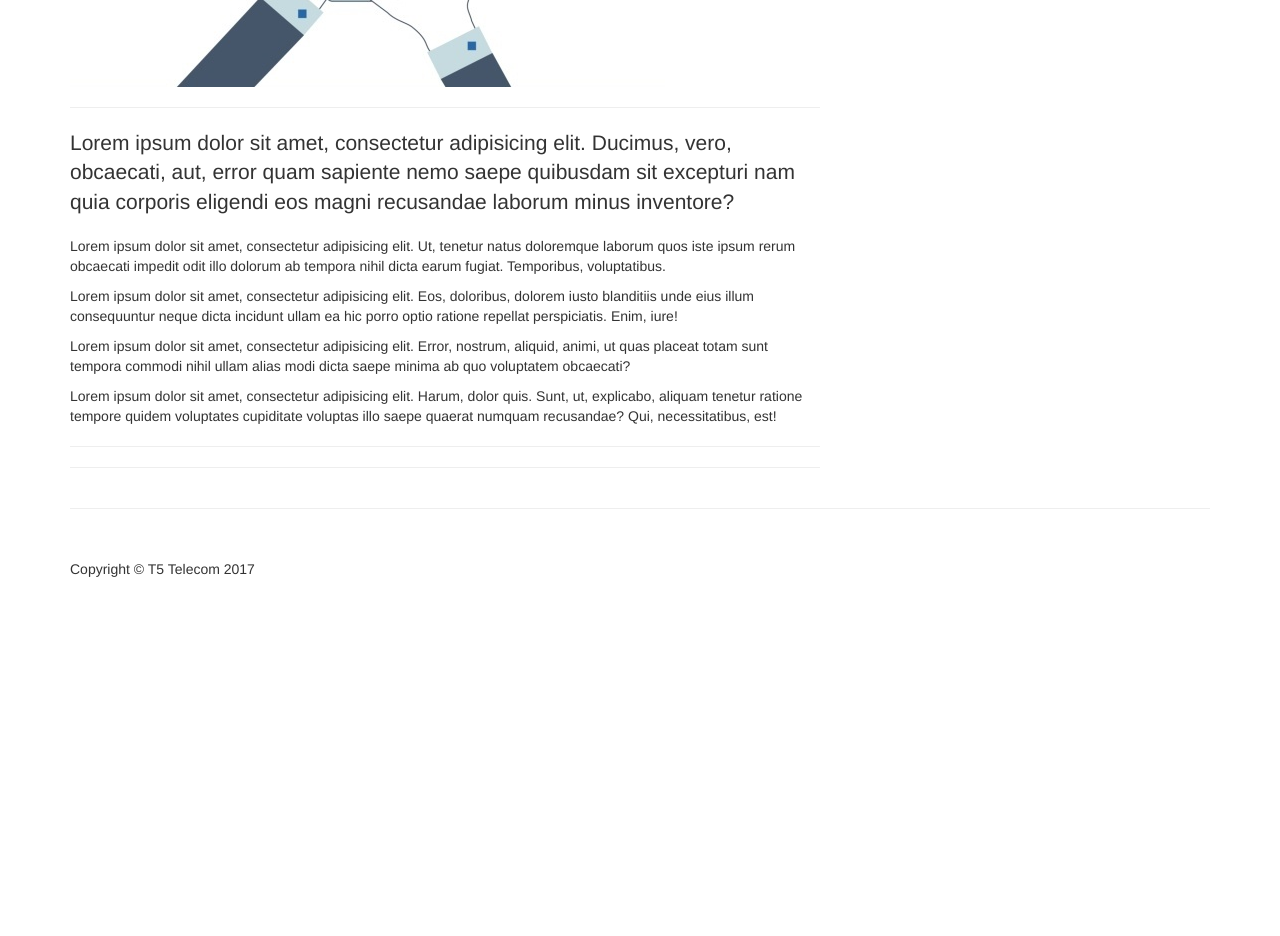
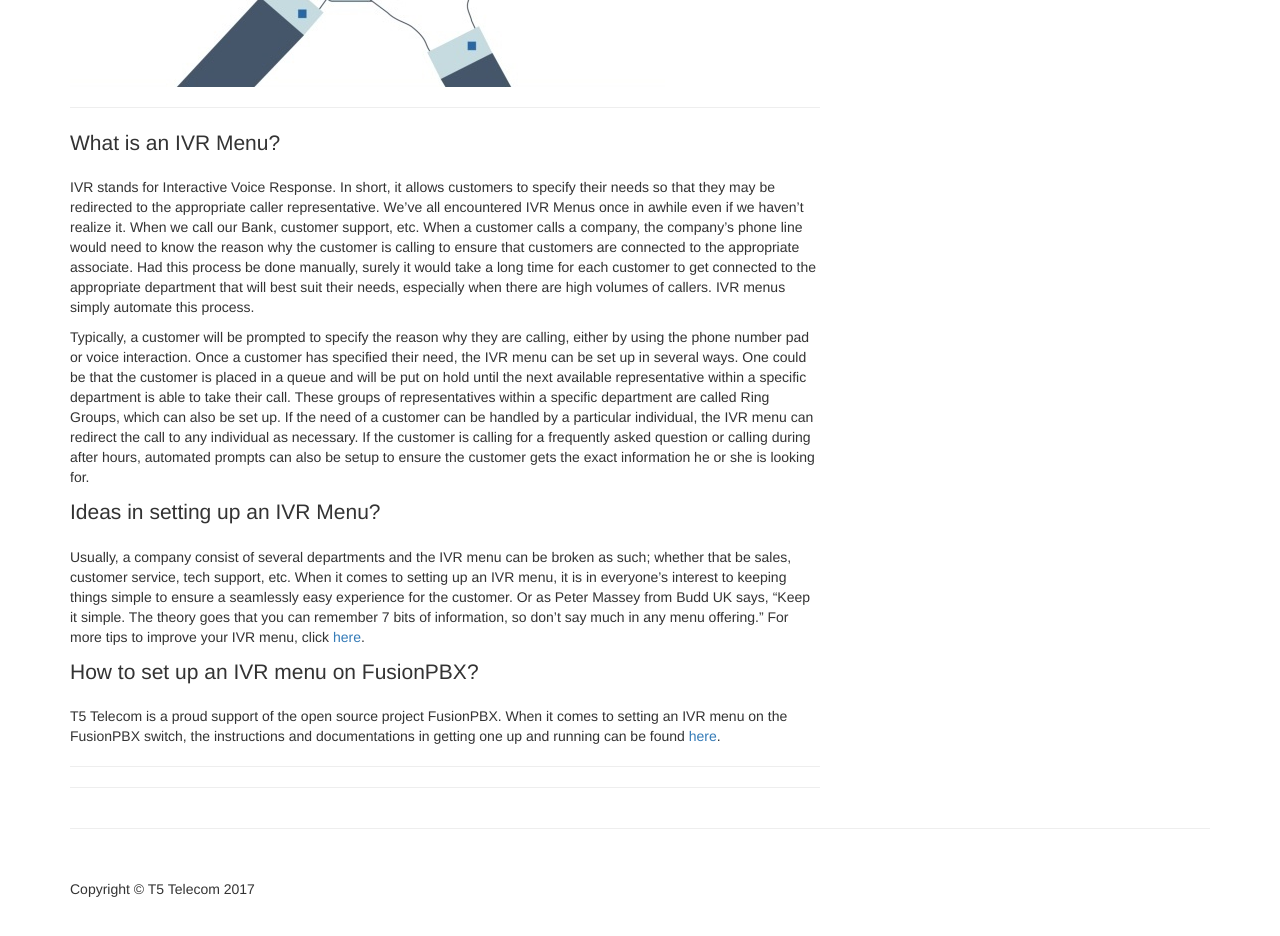
Before and after one commit to rteves18/T5-Documentation, a plain HTML site: page index.html in a window 1280 px wide. Shown: the part 640-1576 px from the top of the page. Before the commit the page ends 1279 px from the top, so only its background shows below. Drawn offline with Linux system fonts and the light colour scheme; a script that the page names is missing.

Commit message:
finished main text, will need revisions

```diff
--- a/index.html
+++ b/index.html
@@ -5,6 +5,8 @@
 
     <meta charset="utf-8">
     <meta http-equiv="X-UA-Compatible" content="IE=edge">
+    <meta property="og:image" content="http://offers.holdcom.com/hubfs/ThinkstockPhotos-512170958-568736-edited.jpg" >
+    <meta property="og:description" content="What is an IVR Menu? Ideas in setting up an IVR Menu? How to set up an IVR menu on FusionPBX?">
     <meta name="viewport" content="width=device-width, initial-scale=1">
     <meta name="description" content="">
     <meta name="author" content="">
@@ -33,13 +35,17 @@
         <div class="container">
             <!-- Brand and toggle get grouped for better mobile display -->
             <div class="navbar-header">
+
                 <button type="button" class="navbar-toggle" data-toggle="collapse" data-target="#bs-example-navbar-collapse-1">
                     <span class="sr-only">Toggle navigation</span>
                     <span class="icon-bar"></span>
                     <span class="icon-bar"></span>
                     <span class="icon-bar"></span>
                 </button>
-                <a class="navbar-brand" href="#">T5 Telecom Documentation</a>
+                <a class="navbar-brand" href="#">
+                 <!--    <span><img src="/img/t5-logo1.png" height="38" width="38"></span>  -->
+                    T5 Telecom Documentation
+                </a>
             </div>
             <!-- Collect the nav links, forms, and other content for toggling -->
             <div class="collapse navbar-collapse" id="bs-example-navbar-collapse-1">
@@ -71,7 +77,7 @@
                 <!-- Blog Post -->
 
                 <!-- Title -->
-                <h1>What is an IVR?</h1>
+                <h1>IVR Menus</h1>
 
                 <!-- Author -->
                 <p class="lead">
@@ -91,11 +97,13 @@
                 <hr>
 
                 <!-- Post Content -->
-                <p class="lead">Lorem ipsum dolor sit amet, consectetur adipisicing elit. Ducimus, vero, obcaecati, aut, error quam sapiente nemo saepe quibusdam sit excepturi nam quia corporis eligendi eos magni recusandae laborum minus inventore?</p>
-                <p>Lorem ipsum dolor sit amet, consectetur adipisicing elit. Ut, tenetur natus doloremque laborum quos iste ipsum rerum obcaecati impedit odit illo dolorum ab tempora nihil dicta earum fugiat. Temporibus, voluptatibus.</p>
-                <p>Lorem ipsum dolor sit amet, consectetur adipisicing elit. Eos, doloribus, dolorem iusto blanditiis unde eius illum consequuntur neque dicta incidunt ullam ea hic porro optio ratione repellat perspiciatis. Enim, iure!</p>
-                <p>Lorem ipsum dolor sit amet, consectetur adipisicing elit. Error, nostrum, aliquid, animi, ut quas placeat totam sunt tempora commodi nihil ullam alias modi dicta saepe minima ab quo voluptatem obcaecati?</p>
-                <p>Lorem ipsum dolor sit amet, consectetur adipisicing elit. Harum, dolor quis. Sunt, ut, explicabo, aliquam tenetur ratione tempore quidem voluptates cupiditate voluptas illo saepe quaerat numquam recusandae? Qui, necessitatibus, est!</p>
+                <p class="lead">What is an IVR Menu?</p>
+                <p>IVR stands for Interactive Voice Response. In short, it allows customers to specify their needs so that they may be redirected to the appropriate caller representative. We’ve all encountered IVR Menus once in awhile even if we haven’t realize it. When we call our Bank, customer support, etc. When a customer calls a company, the company’s phone line would need to know the reason why the customer is calling to ensure that customers are connected to the appropriate associate. Had this process be done manually, surely it would take a long time for each customer to get connected to the appropriate department that will best suit their needs, especially when there are high volumes of callers. IVR menus simply automate this process.</p>
+                <p>Typically, a customer will be prompted to specify the reason why they are calling, either by using the phone number pad or voice interaction. Once a customer has specified their need, the IVR menu can be set up in several ways. One could be that the customer is placed in a queue and will be put on hold until the next available representative within a specific department is able to take their call. These groups of representatives within a specific department are called Ring Groups, which can also be set up. If the need of a customer can be handled by a particular individual, the IVR menu can redirect the call to any individual as necessary. If the customer is calling for a frequently asked question or calling during after hours, automated prompts can also be setup to ensure the customer gets the exact information he or she is looking for. </p>
+                <p class="lead">Ideas in setting up an IVR Menu?</p>
+                <p>Usually, a company consist of several departments and the IVR menu can be broken as such; whether that be sales, customer service, tech support, etc. When it comes to setting up an IVR menu, it is in everyone’s interest to keeping things simple to ensure a seamlessly easy experience for the customer. Or as Peter Massey from Budd UK says, “Keep it simple. The theory goes that you can remember 7 bits of information, so don’t say much in any menu offering.” For more tips to improve your IVR menu, click <a href="https://www.callcentrehelper.com/28-ivr-tips-5986.htm">here</a>.</p>
+                <p class="lead">How to set up an IVR menu on FusionPBX?</p>
+                <p>T5 Telecom is a proud support of the open source project FusionPBX. When it comes to setting an IVR menu on the FusionPBX switch, the instructions and documentations in getting one up and running can be found <a href="http://docs.fusionpbx.com/en/latest/applications/ivr.html">here</a>.</p>
 
                 <hr>
 
```
Also changed, not shown: img/t5-logo1.png (added), 1 other file.
